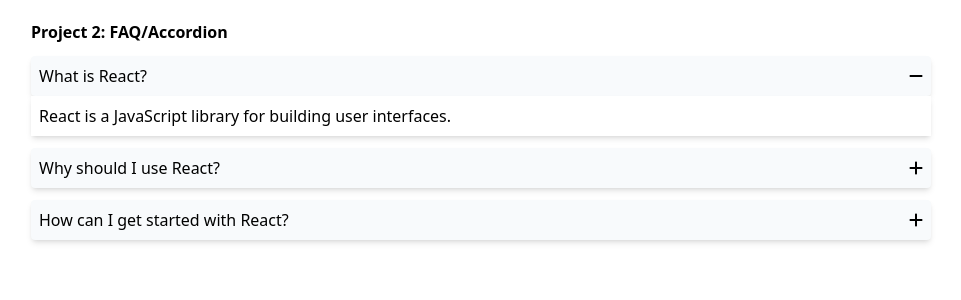
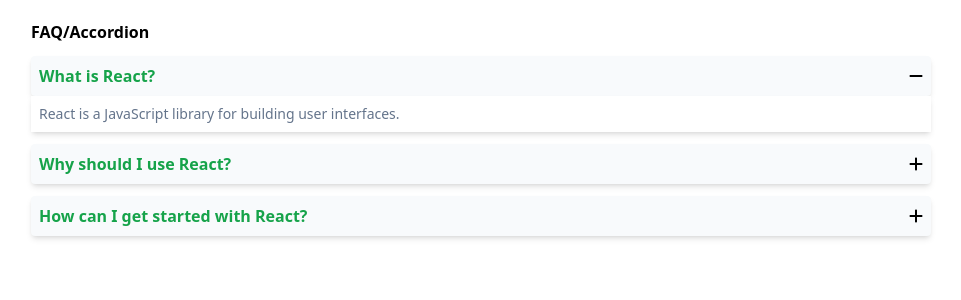
Before and after one commit to Mark-Alexis-Posadas/react-projects, a React (Vite) app: page / in a window 1280 px wide. Shown: the top 300 px of the page, without its empty margins (159-1120 px from the left). Built offline with nearby package versions, Linux system fonts and the light colour scheme.

Commit message:
change color accordion title

```diff
--- a/src/components/Accordion/Accordion.jsx
+++ b/src/components/Accordion/Accordion.jsx
@@ -11,7 +11,7 @@ export default function Accordion() {
 
   return (
     <div className="max-w-[900px] m-auto mt-5">
-      <h2 className="font-bold">Project 2: FAQ/Accordion</h2>
+      <h2 className="font-bold">FAQ/Accordion</h2>
 
       {accordionItems.map((accordion) => (
         <AccordionItem
--- a/src/components/Accordion/AccordionItem.jsx
+++ b/src/components/Accordion/AccordionItem.jsx
@@ -14,14 +14,14 @@ export default function AccordionItem({
         className="flex items-center justify-between cursor-pointer bg-slate-50 shadow-md p-2 rounded"
         onClick={() => toggleAccordion(id)}
       >
-        {title}
+        <h2 className="font-bold text-green-600">{title}</h2>
         <span>
           <FontAwesomeIcon icon={isActive ? faMinus : faPlus} />
         </span>
       </li>
       {isActive && (
         <div className="p-2 bg-white shadow-md">
-          <p>{description}</p>
+          <p className="text-sm text-slate-500">{description}</p>
         </div>
       )}
     </ul>
```
